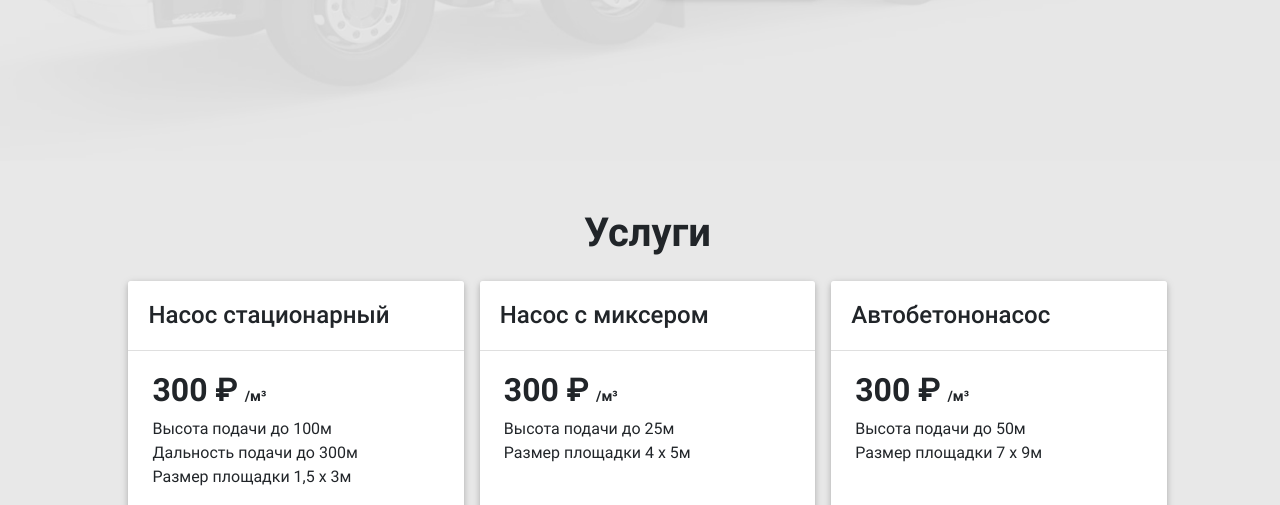
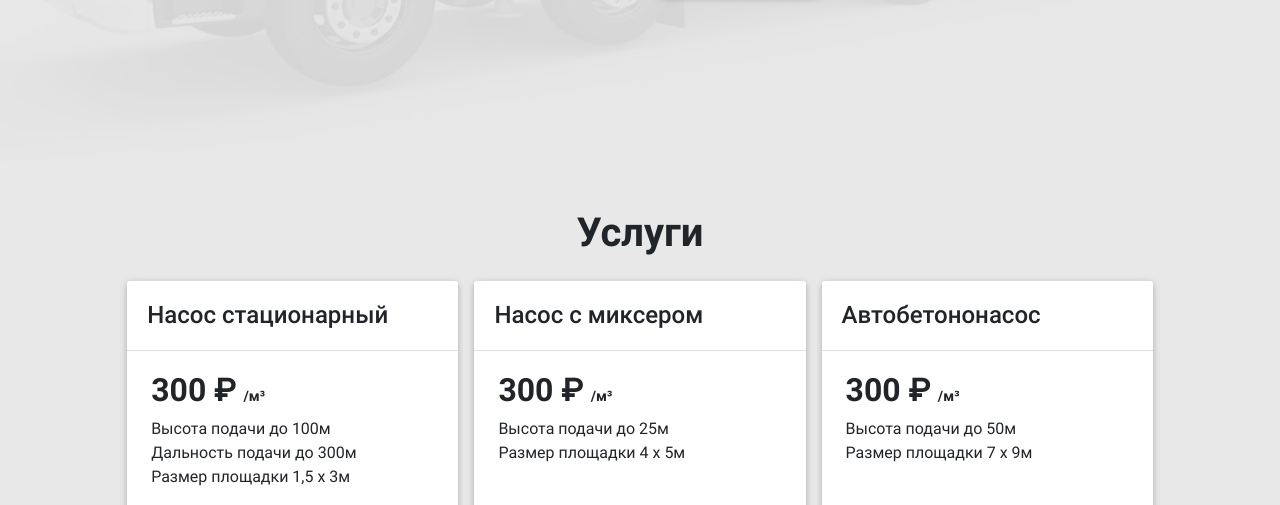
Before and after one commit to Jeobaz/concrete, a Django app: page / in a window 1280 px wide. Shown: the part 639-1144 px from the top of the page. Run offline with Django 3.2, Linux system fonts and the light colour scheme; data comes from the database, SQL or seed files in the repository; some libraries are stand-ins or nearby versions; grey boxes are pictures that could not be loaded.

Commit message:
pr-0 index deleted

```diff
--- a/concrete/templates/index.html
+++ b/concrete/templates/index.html
@@ -186,7 +186,7 @@
     <!-- /Стартовая страница -->
     <!-- Страница Услуги -->
     <section id="services">
-        <div class="row container-fluid mx-0 pr-0">
+        <div class="row container-fluid mx-0">
             <div class="col-xl-1 col-lg-1 col-md-1 col-sm-0"></div>
             <div class="col-xl-10 col-lg-12 col-md-12 col-sm-12">
                 <h1 class="text-center font-weight-bold mt-5">Услуги</h1>
@@ -286,7 +286,7 @@
     <!-- /Страница Услуги -->
     <!-- Страница галереи -->
     <section id="works">
-        <div class="row container-fluid mx-0 pr-0">
+        <div class="row container-fluid mx-0">
             <div class="col-xl-1 col-lg-1 col-md-1 col-sm-0"></div>
             <div class="col-xl-10 col-lg-12 col-md-12 col-sm-12">
                 <h1 class="text-center font-weight-bold mt-5">Наши работы</h1>
@@ -351,7 +351,7 @@
     <!-- /Страница галереи -->
     <!-- Блок клиенты -->
     <section id="contacts">
-        <div class="row container-fluid back mx-0 pr-0">
+        <div class="row container-fluid back mx-0">
             <div class="col-xl-1 col-lg-1 col-md-1 col-sm-0"></div>
             <div class="col-xl-10 col-lg-12 col-md-12 col-sm-12">
                 <h1 class="text-center font-weight-bold mt-5">Наши клиенты</h1>
@@ -417,7 +417,7 @@
     <!-- /Блок клиенты -->
     <!-- Блок контакты -->
     <section>
-        <div class="row container-fluid mx-0 pr-0" style="background-color: #e8e8e8;">
+        <div class="row container-fluid mx-0" style="background-color: #e8e8e8;">
             <div class="col-xl-1 col-lg-1 col-md-1 col-sm-0"></div>
             <div class="col-xl-10 col-lg-12 col-md-12 col-sm-12">
                 <h1 class="text-center font-weight-bold mt-5">Контакты</h1>
```
